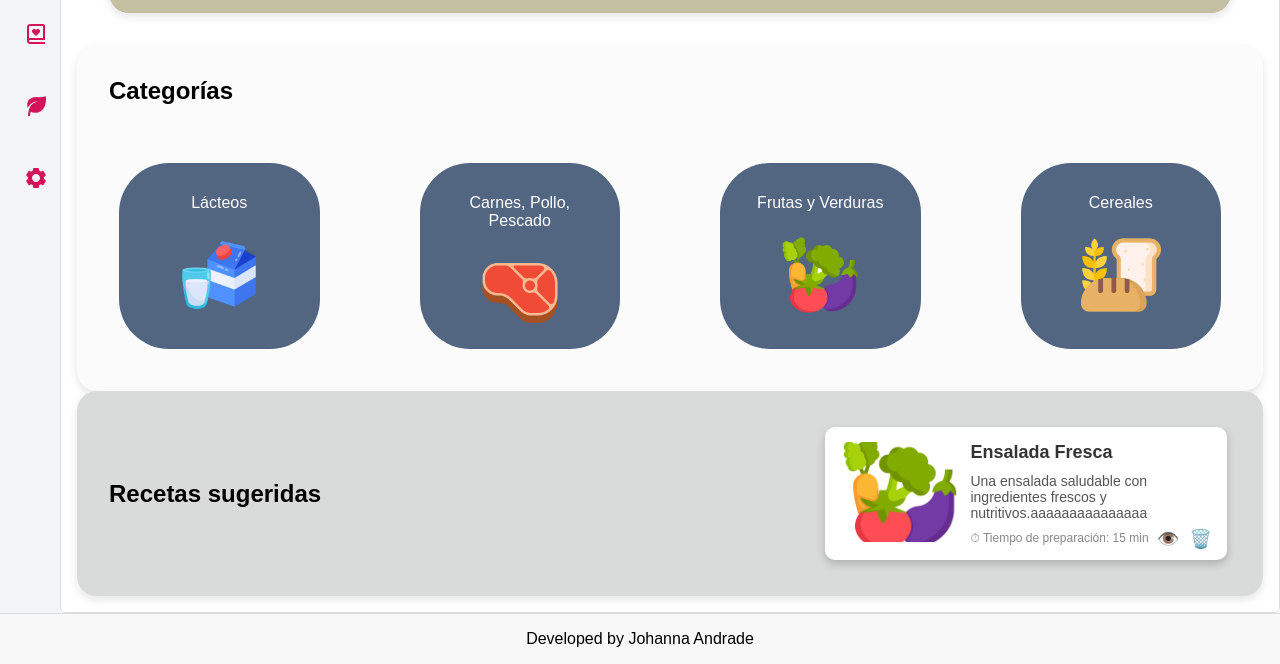
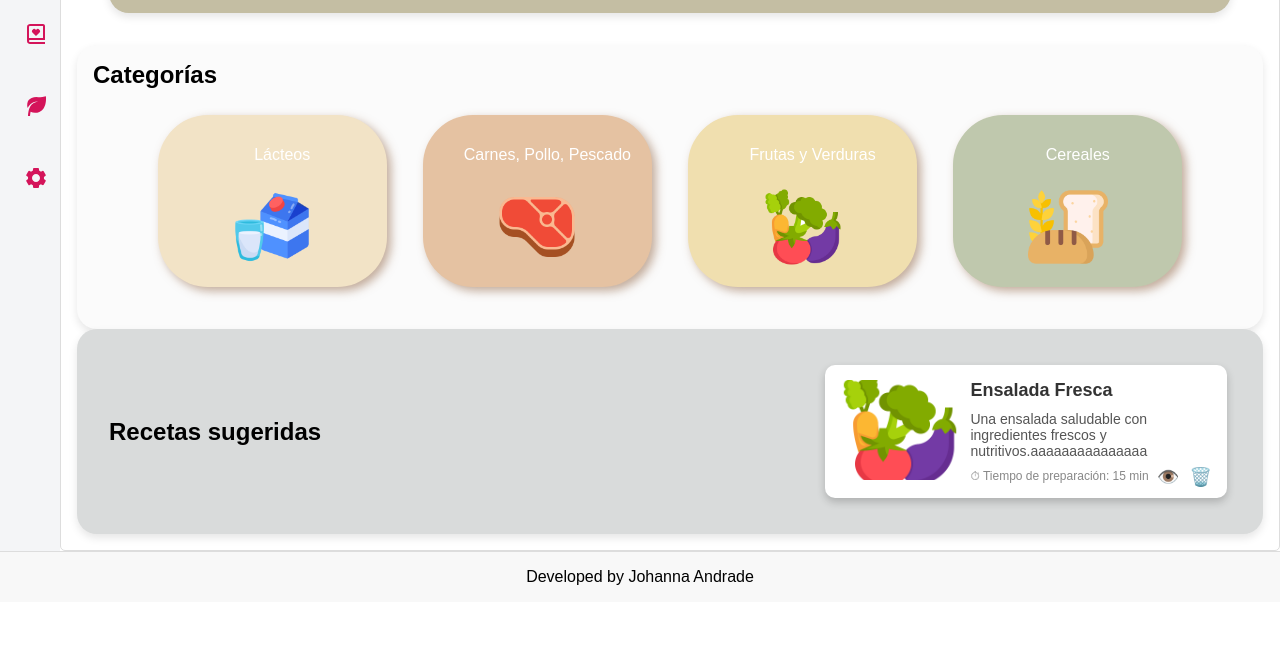
Before and after one commit to jandrader14/market-recipes, a website: page src/dashboard/dashboard.html in a window 1280 px wide. Shown: the part 225-889 px from the top of the page. After the commit the page ends 827 px from the top, so only its background shows below. Drawn offline with Linux system fonts and the light colour scheme.

Commit message:
Ajustar paleta de colores en la seccion categories

```diff
--- a/assets/css/dashboard.css
+++ b/assets/css/dashboard.css
@@ -106,15 +106,15 @@ section {
 /*--------------------------------------------*/
 .welcome-main-container {
   display: flex;
-  justify-content: center; /* Centra horizontalmente el contenido */
-  align-items: center; /* Centra verticalmente el contenido */
+  justify-content: center;
+  align-items: center;
   box-sizing: border-box;
   margin: 0;
   padding: 2rem;
 }
 
 .welcome-container {
-  align-items: center; /* Centra verticalmente */
+  align-items: center;
   background-color: var(--welcome); /* Fondo del contenedor principal */
   border-radius: 20px;
   box-shadow: 0 4px 8px rgba(0, 0, 0, 0.1);
@@ -159,49 +159,60 @@ section {
 
 /*--------------------------------------------*/
 .categories-container {
+  align-items: center;
+  background-color: #fbfbfb;
+  border-radius: 20px;
+  box-shadow: 0 4px 8px rgba(0, 0, 0, 0.1);
   display: flex;
+  justify-content: center;
   flex-direction: column;
-  align-items: center;
-  gap: 1rem; /* Espacio entre el título y los elementos de categoría */
   padding: 1rem;
-  border-radius: 20px;
-  background-color: #fbfbfb;
-  box-shadow: 0 4px 8px rgba(0, 0, 0, 0.1);
+  width: 100%;
+  max-width: 1200px;
 }
 
 .categories-title {
-  display: block;
-  text-align: left; /* Alinea el texto a la izquierda */
-  width: 100%; /* Asegura que el contenedor ocupe todo el ancho disponible */
-  padding: 1rem;
-  margin: 0;
+    align-items: flex-start;
+    display: flex;
+    justify-content: left;
+    width: 100%;
 }
 
 .categories {
   display: grid;
-  grid-template-columns: repeat(4, 1fr); /* Cuatro columnas de igual tamaño */
+  gap: 1rem;
+  grid-template-columns: repeat(4, 1fr);
   grid-template-rows: repeat(1, auto);
-  gap: 5rem; /* Espacio entre las grillas */
   padding: 1rem;
 }
 
+
+.categories_item1{
+  background-color: #F2E3C6;
+}
+.categories_item2{
+  background-color: #E5C2A2;
+}
+.categories_item3{
+  background-color: #F0DFAF;
+}
+.categories_item4{
+  background-color: #BFC8AD;
+}
 .categories_item1,
 .categories_item2,
 .categories_item3,
 .categories_item4 {
-  background-color: var(
-    --text
-  ); /* Ajusta el color de fondo según sea necesario */
+  align-items: center;
   border-radius: 50px;
+  box-shadow: 4px 4px 10px rgba(139, 94, 59, 0.5);
+  box-sizing: border-box;
   display: flex;
   flex-direction: column;
-  align-items: center;
-  gap: 0.5rem; /* Espacio entre el título y la imagen dentro de cada categoría */
-  text-align: center;
+  gap: 0.5rem;
+  margin: 10px;
+  overflow-wrap: break-word;
   padding: 1rem;
-  overflow-wrap: break-word;
-  box-sizing: border-box;
-  margin: 10px;
 }
 
 .categories_item1 span,
--- a/src/dashboard/dashboard.html
+++ b/src/dashboard/dashboard.html
@@ -154,20 +154,39 @@
 
           <div class="categories">
             <div class="categories_item1">
+              <div class="categories_item1-text">
                 <span>Lácteos</span>
+              </div>
+              <div class="categories_item1-image">
                 <img src="/assets/imagenes/leche.png" alt="Productos Lacteos" />
               </div>
+            </div>
+
             <div class="categories_item2">
+              <div class="categories_item2-text">
                 <span>Carnes, Pollo, Pescado</span>
+              </div>
+              <div class="categories_item2-image">
                 <img src="/assets/imagenes/bife.png" alt="Carnes" />
               </div>
+            </div>
+
             <div class="categories_item3">
+              <div class="categories_item3_text">
                 <span>Frutas y Verduras</span>
+              </div>
+              <div class="categories_item3_image">
                 <img src="/assets/imagenes/vegetal.png" alt="Veggies" />
               </div>
+            </div>
             <div class="categories_item4">
+              <div class="categories_item4_text">
                 <span>Cereales</span>
+              </div>
+
+              <div class="categories_item4_image">
                 <img src="/assets/imagenes/pan.png" alt="Cereales" />
+              </div>
             </div>
           </div>
         </div>
```
Lines whose indentation alone changed are shown as unchanged.
